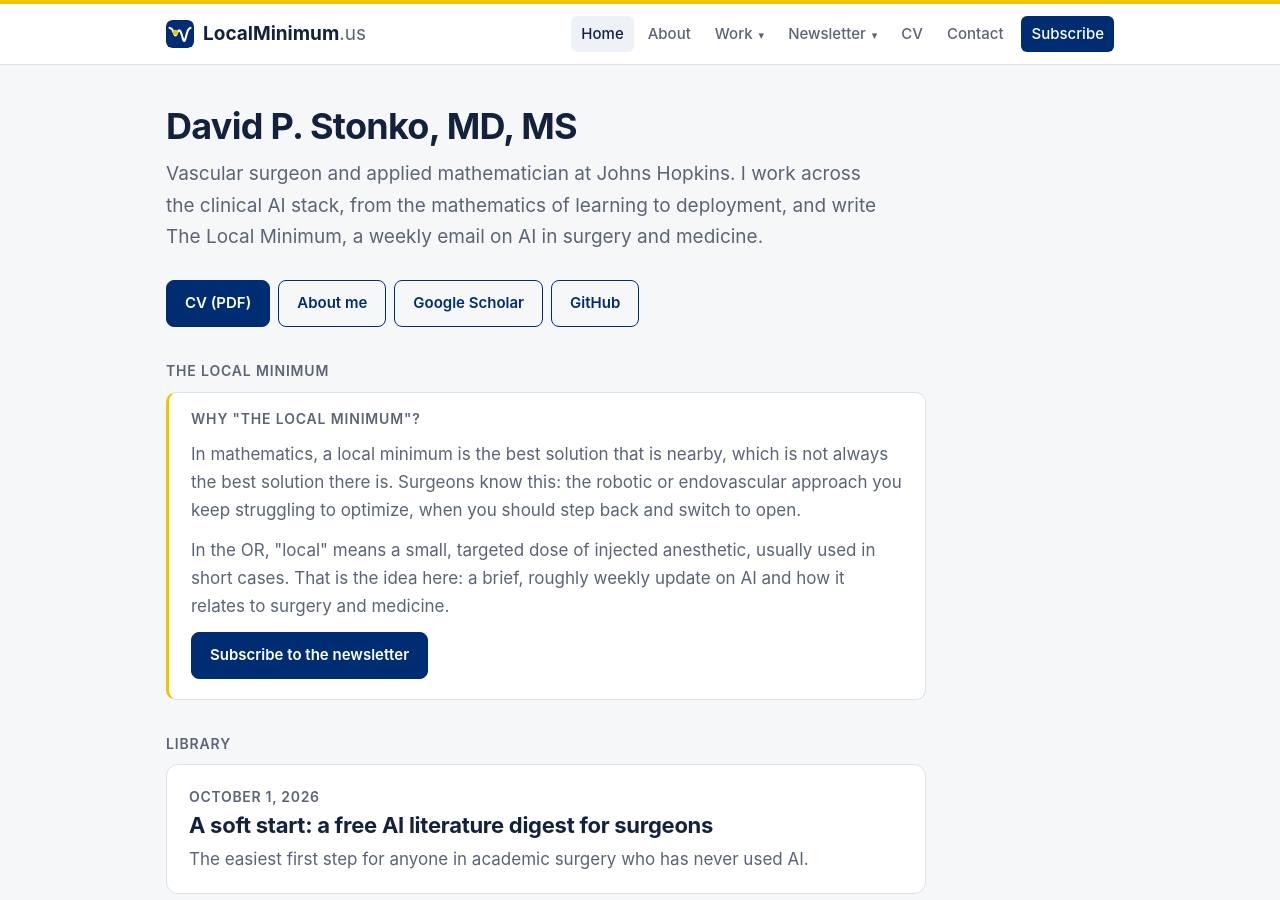
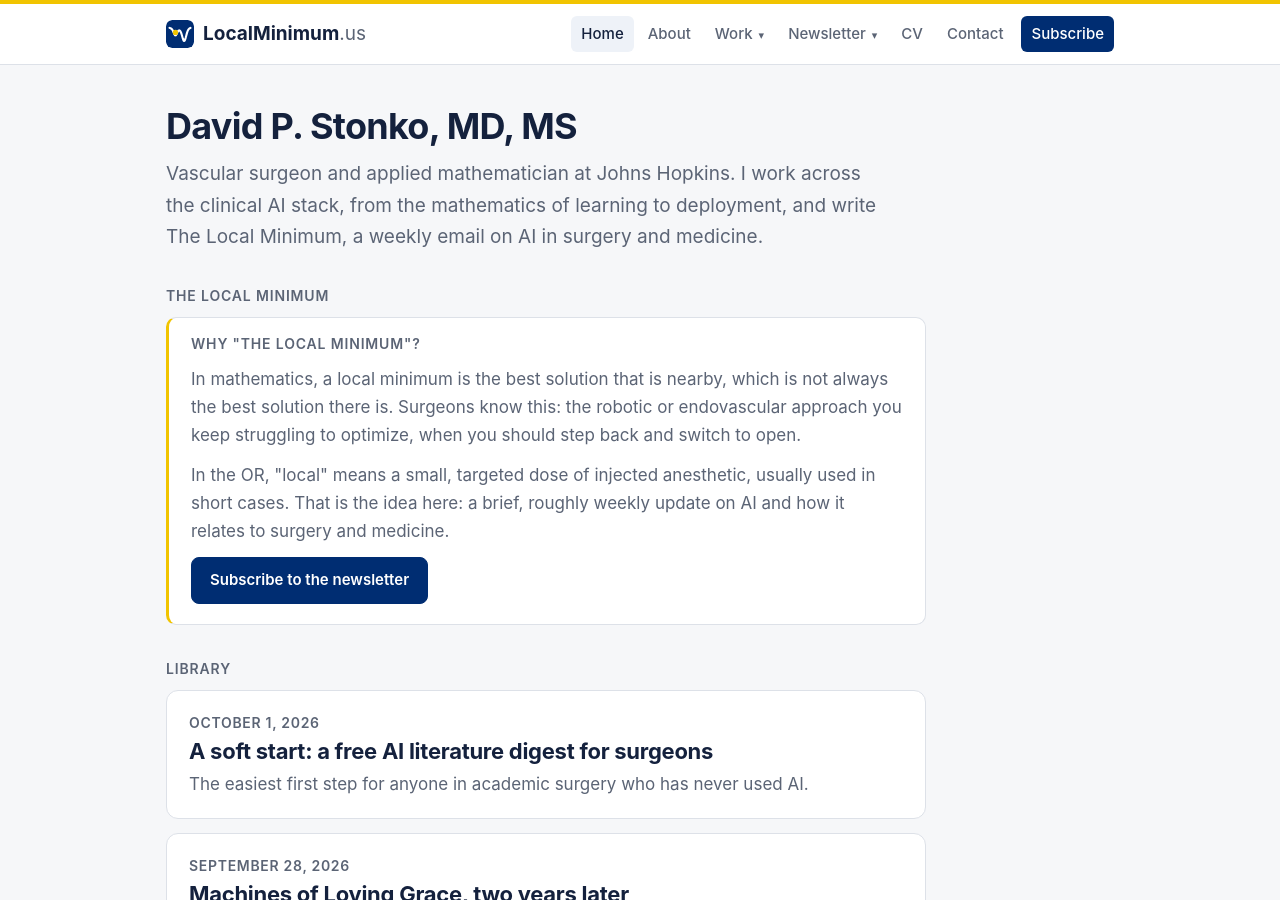
Before and after one commit to davidstonko/ai-surgery, a Jekyll site: the page built from docs/index.html, in a window 1280 px wide and 900 px high. Built offline with Jekyll 4.4.1, drawn with Linux system fonts in a browser that asks for light colours.

Commit message:
Homepage: remove intro button row (#3)
Claude-Session: https://claude.ai/code/session_01BDrKAJCxKTPz4ekRG56bkN

Co-authored-by: Claude <noreply@anthropic.com>

```diff
--- a/docs/index.html
+++ b/docs/index.html
@@ -8,12 +8,6 @@ head_title: "David Stonko, MD, MS | Vascular Surgeon and Clinical AI | The Local
 <section class="hero">
   <h1>David P. Stonko, MD, MS</h1>
   <p class="lede">Vascular surgeon and applied mathematician at Johns Hopkins. I work across the clinical AI stack, from the mathematics of learning to deployment, and write The Local Minimum, a weekly email on AI in surgery and medicine.</p>
-  <p class="btns">
-    <a class="btn" href="{{ '/assets/Stonko_CV.pdf' | relative_url }}">CV (PDF)</a>
-    <a class="btn ghost" href="{{ '/about/' | relative_url }}">About me</a>
-    <a class="btn ghost" href="https://scholar.google.com/citations?user=615pt6cAAAAJ&hl=en">Google Scholar</a>
-    <a class="btn ghost" href="https://github.com/davidstonko">GitHub</a>
-  </p>
 </section>
 
 <h2 class="section-title">The Local Minimum</h2>
```
